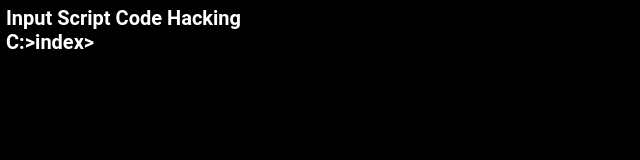
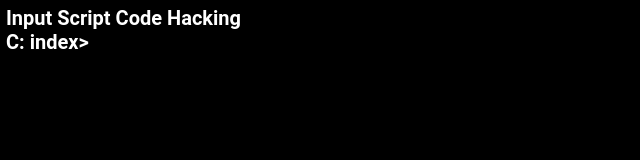
Before and after one commit to yuyunxp/cmd, a plain HTML site: page index.html in a window 1280 px wide. Shown: the full height of the page, 0-640 px from the left. Drawn offline with nearby package versions, Linux system fonts and the light colour scheme.

Commit message:
Update index.html

```diff
--- a/index.html
+++ b/index.html
@@ -25,7 +25,7 @@
 <body>
 	<table id="terminal">
 		<tr id="commandline">
-			<td>Input Script Code Hacking <br> C:>index><input type="text" class="commandline" /></td>
+			<td>Input Script Code Hacking <br> C: index><input type="text" class="commandline" /></td>
 		</tr>
 	</table>
 </body>
```
